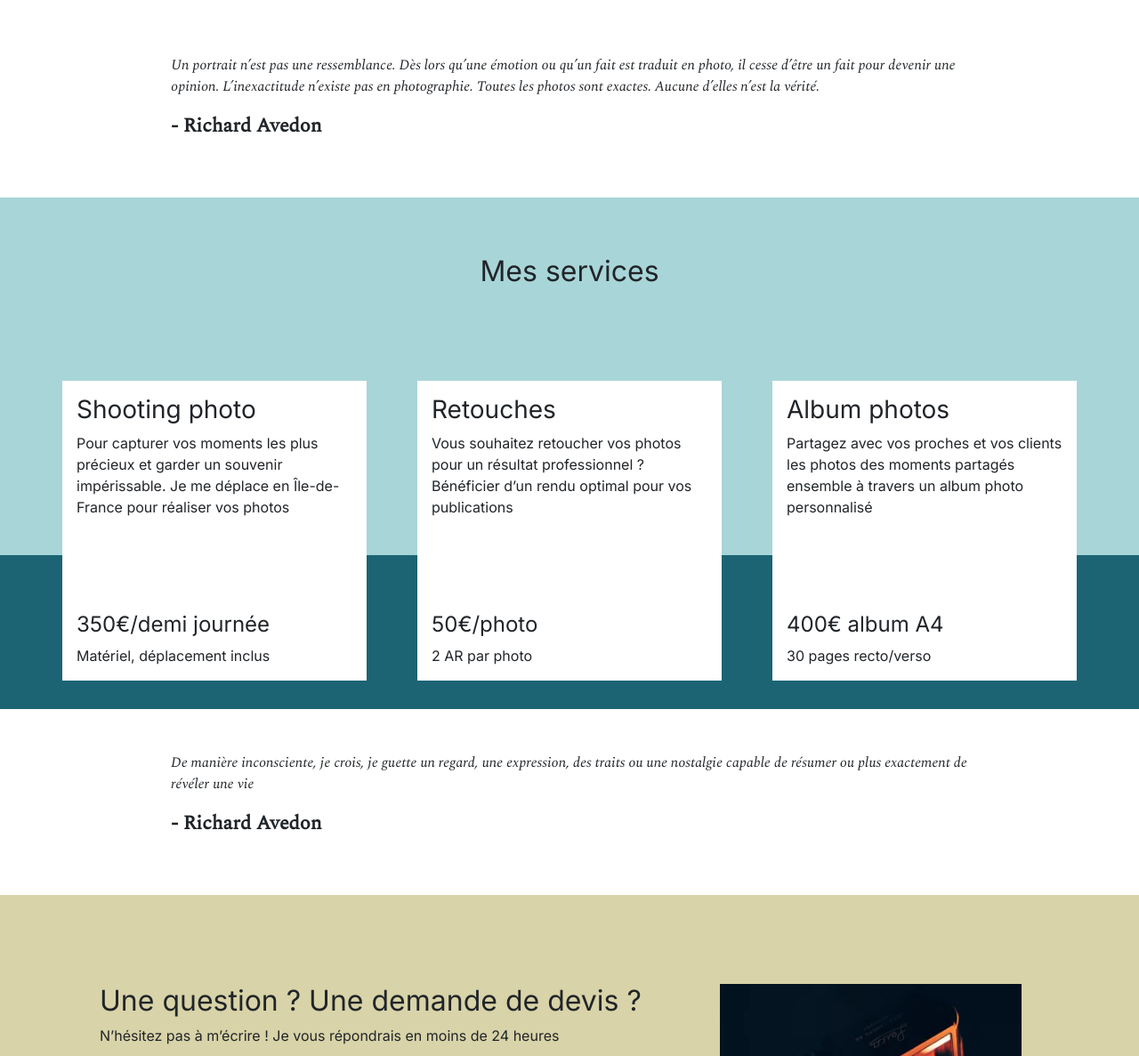
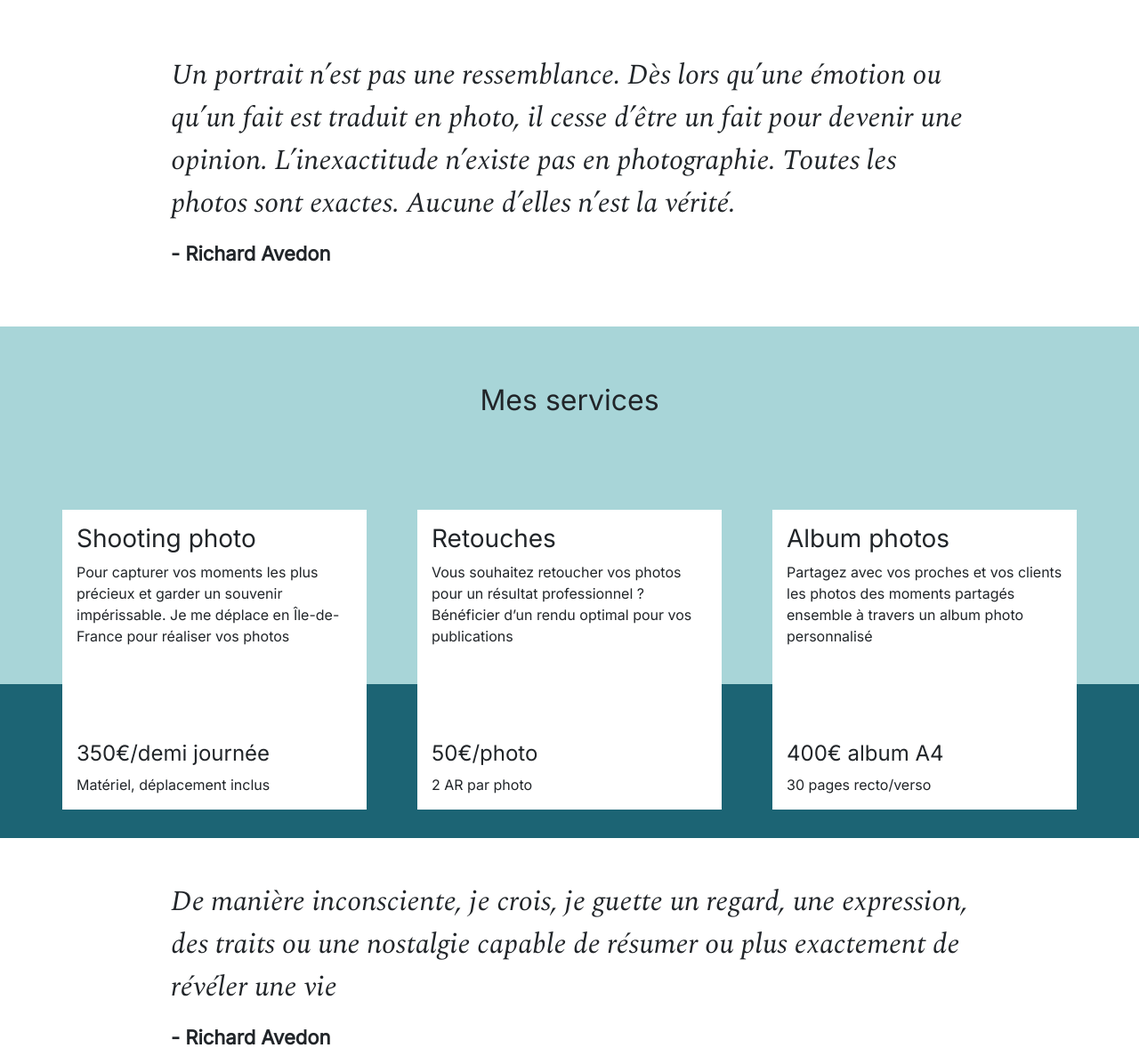
Before and after one commit to LPHoekstra/ninacarducci.github.io, a plain HTML site: page index.html in a window 1280 px wide. Shown: the part 2681-3868 px from the top of the page at 89% size. Drawn offline with nearby package versions, Linux system fonts and the light colour scheme.

Commit message:
add a lang to the html. alt attribute to the instagram icon. add a "cite" element for author quotes. add a font-size to the quote__text

```diff
--- a/assets/style.css
+++ b/assets/style.css
@@ -161,7 +161,7 @@ body {
 	font-family: Spectral;
 	font-style: italic;
 	font-weight: 300;
-
+	font-size: 2em;
 }
 
 .quote__author {
--- a/index.html
+++ b/index.html
@@ -1,5 +1,5 @@
 <!DOCTYPE html>
-<html>
+<html lang="fr">
 
 <head>
 	<meta name="viewport" content="width=device-width, initial-scale=1.0">
@@ -30,7 +30,7 @@
 				<li><a href="#services">Service</a></li>
 				<li><a href="#contact">Contact</a></li>
 				<li><a class="social-link" href="https://www.instagram.com/ninacarducci.photo/?hl=fr"
-						target="_blank"><img src="assets/images/instagram.png" alt=""></a></li>
+						target="_blank"><img src="assets/images/instagram.png" alt="Page instagram de Nina Carducci"></a></li>
 			</ul>
 		</nav>
 	</header>
@@ -116,7 +116,7 @@
 				fait est traduit en photo, il cesse d’être un fait pour devenir une opinion. L’inexactitude
 				n’existe pas en photographie. Toutes les photos sont exactes. Aucune d’elles n’est la vérité.
 			</blockquote>
-			<p class="quote__author">- Richard Avedon</p>
+			<p class="quote__author"><cite>- Richard Avedon</cite></p>
 		</article>
 	</section>
 	<section id="services">
@@ -162,7 +162,7 @@
 			De manière inconsciente, je crois, je guette un regard, une expression, des
 			traits ou une nostalgie capable de résumer ou plus exactement de révéler une vie
 		</blockquote>
-		<p class="quote__author">- Richard Avedon</p>
+		<p class="quote__author"><cite>- Richard Avedon</cite></p>
 	</article>
 	<section id="contact">
 		<div class="container">
```
